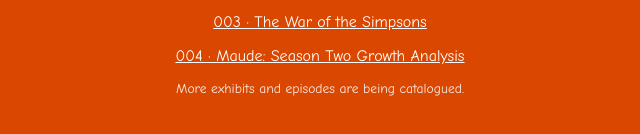
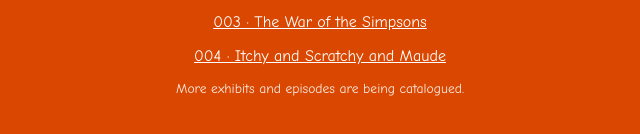
Before and after one commit to boleary1599-wq/themaudecastextendeduniverse, a plain HTML site: page inside.html in a window 1280 px wide. Shown: the part 866-1000 px from the top of the page, 320-960 px from the left. Drawn offline with Linux system fonts and the light colour scheme.

Commit message:
Correct Episode 4 to original YouTube title

```diff
--- a/inside.html
+++ b/inside.html
@@ -24,5 +24,5 @@ svg text{fill:#090909;font-family:"Comic Sans MS","Chalkboard SE","Marker Felt",
 <span class="coming" title="Lore — coming soon"><svg class="banner" viewBox="0 0 480 132" role="img" aria-label="Lore, coming soon"><use href="#scroll"/><text x="240" y="84" text-anchor="middle" font-size="45">THE LORE</text></svg></span>
 </div>
 <div class="bottom"><svg class="banner" viewBox="0 0 480 132" role="img" aria-label="The Maude Cast"><use href="#scroll"/><text x="240" y="83" text-anchor="middle" font-size="43">the MAUDE CAST</text></svg></div>
-<div class="archive"><a href="episode-001.html">001 · Maudtroductions — watch the original video and read the transcript</a><p><a href="episode-002.html">002 · Dead Putting Society</a></p><p><a href="episode-003.html">003 · The War of the Simpsons</a></p><p><a href="episode-004.html">004 · Maude: Season Two Growth Analysis</a></p><p class="small">More exhibits and episodes are being catalogued.</p></div>
+<div class="archive"><a href="episode-001.html">001 · Maudtroductions — watch the original video and read the transcript</a><p><a href="episode-002.html">002 · Dead Putting Society</a></p><p><a href="episode-003.html">003 · The War of the Simpsons</a></p><p><a href="episode-004.html">004 · Itchy and Scratchy and Maude</a></p><p class="small">More exhibits and episodes are being catalogued.</p></div>
 </main></body></html>
```
